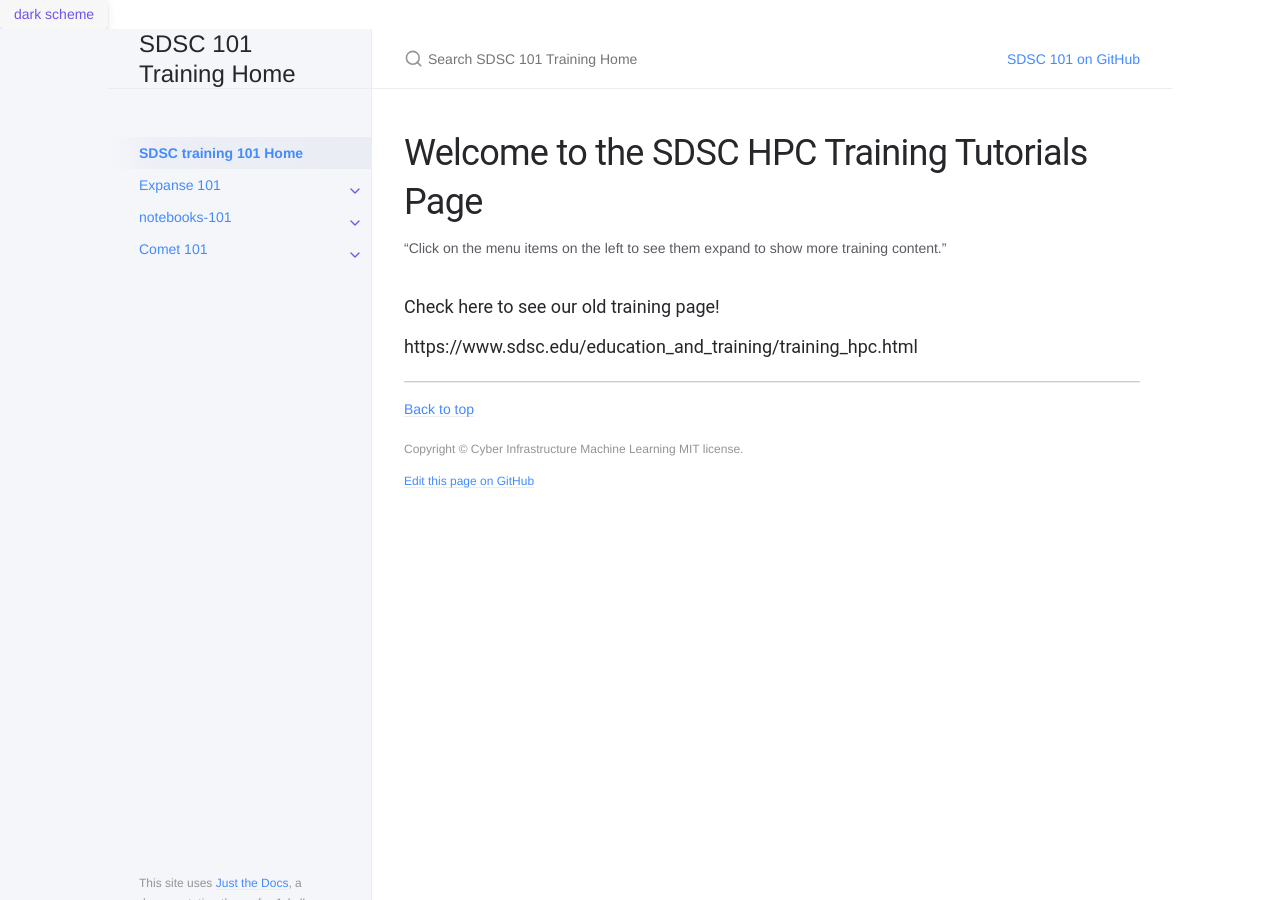
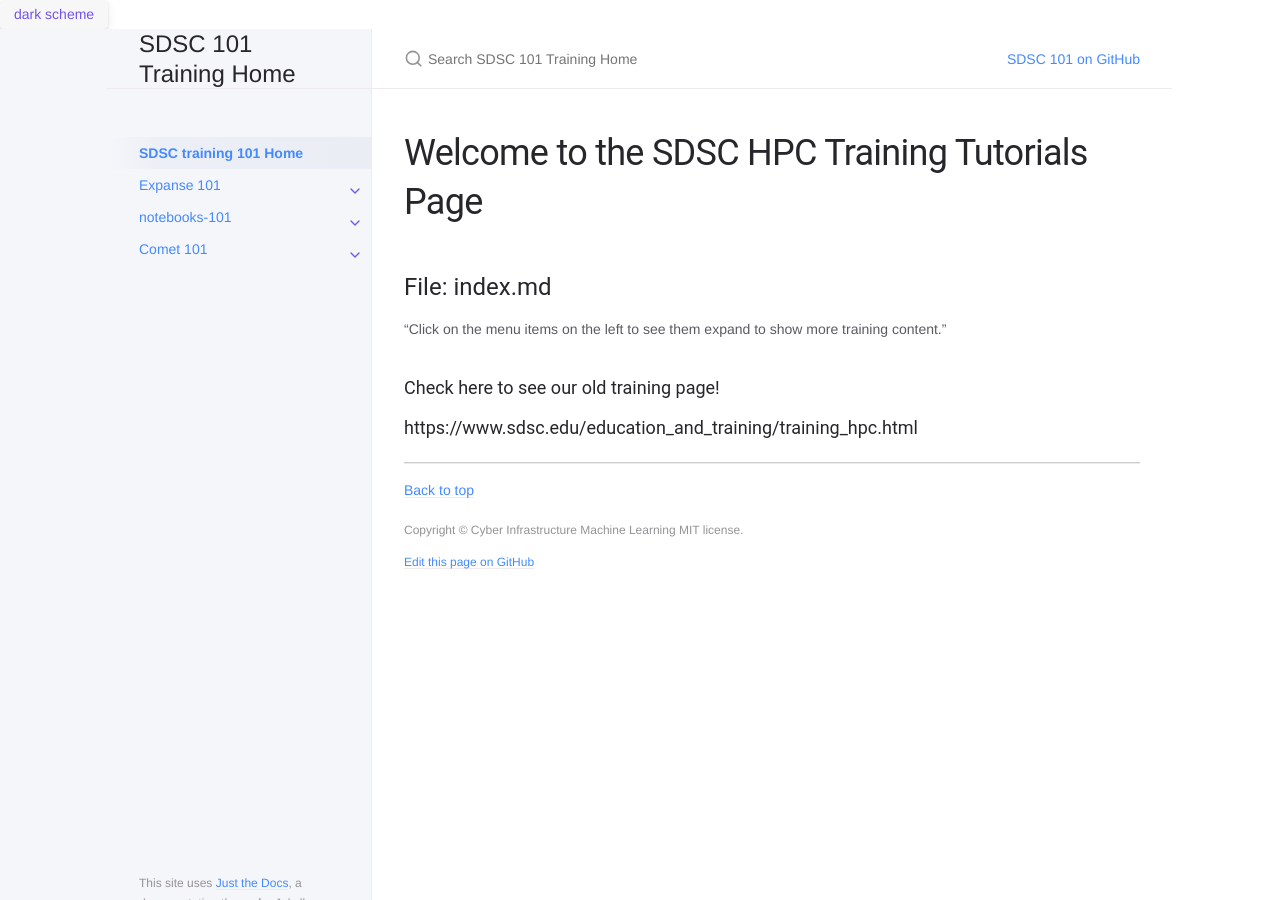
Before and after one commit to sdsc-hpc-training-dev/dev.io, a Jekyll site: the page built from index.md, in a window 1280 px wide. Built offline with Jekyll 4.4.1, drawn with Linux system fonts in a browser that asks for light colours.

Commit message:
Update index.md

```diff
--- a/index.md
+++ b/index.md
@@ -7,6 +7,7 @@ permalink: /
 ---
 
 # Welcome to the SDSC HPC Training Tutorials Page
+## File:  index.md
 
 “Click on the menu items on the left to see them expand to show more training content.”
 
```
